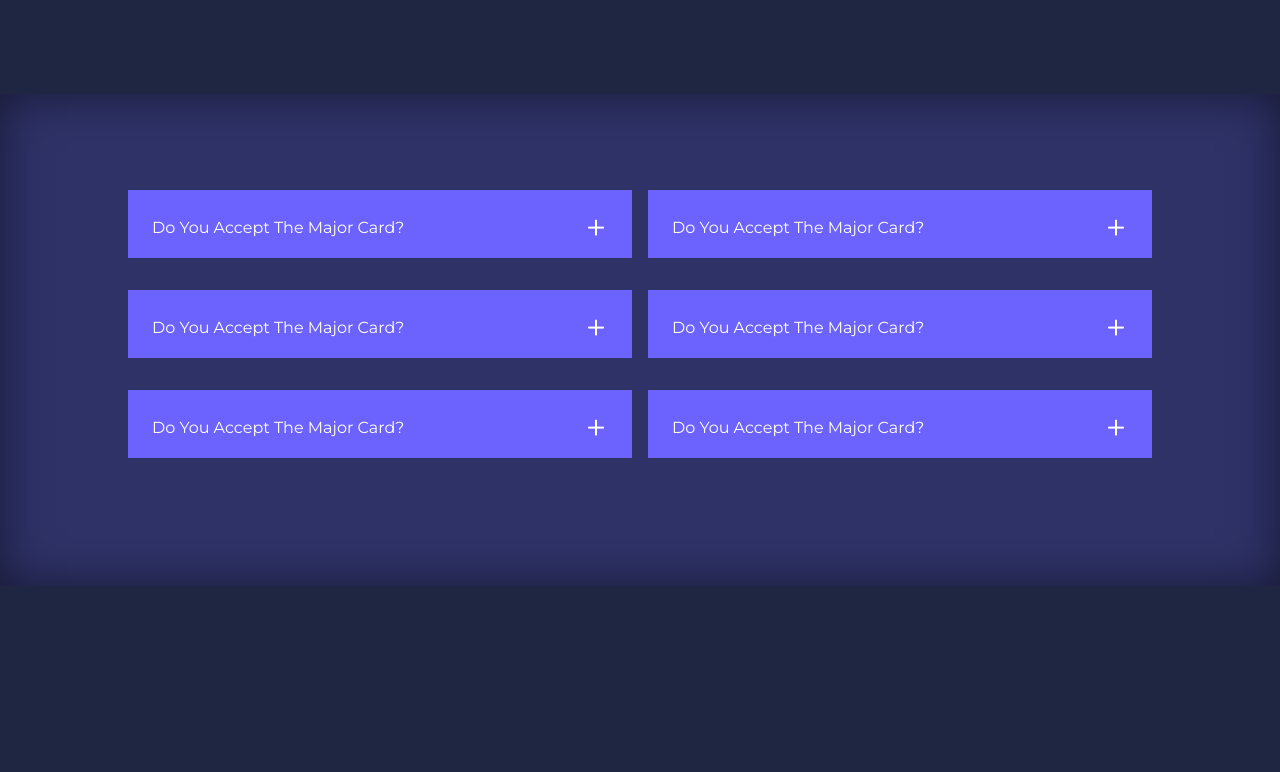
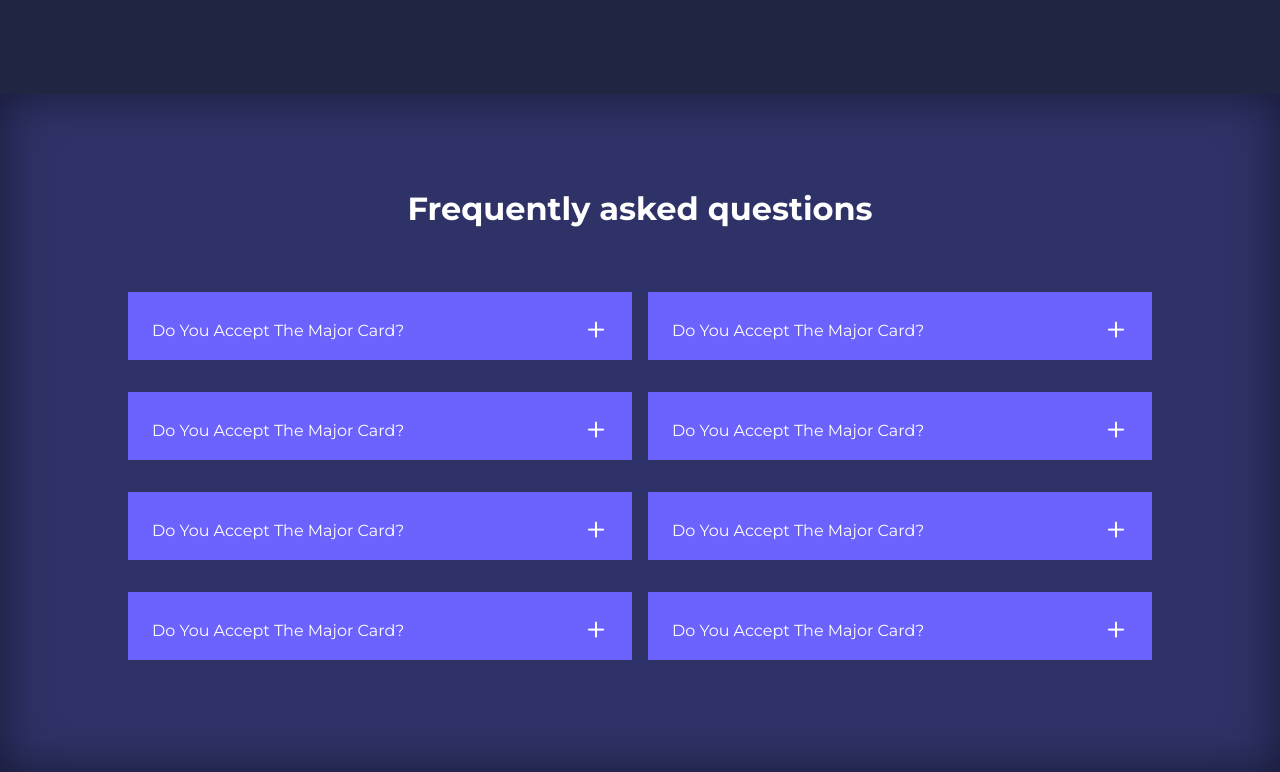
Before and after one commit to user-azizul/html-and-css-project, a plain HTML site: page education-web/index.html in a window 1280 px wide. Shown: the part 1985-2757 px from the top of the page. Before the commit the page ends 2571 px from the top, so only its background shows below. Drawn offline with nearby package versions, Linux system fonts and the light colour scheme.

Commit message:
fix some issue on faqs section

```diff
--- a/education-web/index.html
+++ b/education-web/index.html
@@ -172,8 +172,8 @@
     </section>
     <!-- FAQ section start -->
     <section class="faqs">
+      <h2>Frequently asked questions</h2>
       <div class="container faqs-container">
-        <div class="row">
         <article class="question">
           <div class="question-title">
             <p>Do you accept the major card?</p>
@@ -184,9 +184,9 @@
           </div>
           <div class="question-text">
             <p>
-                Lorem ipsum dolor sit amet consectetur adipisicing elit.
-                Inventore quidem ratione reprehenderit, impedit modi neque
-                blanditiis quos pariatur architecto cum!
+              Lorem ipsum dolor sit amet consectetur adipisicing elit. Inventore
+              quidem ratione reprehenderit, impedit modi neque blanditiis quos
+              pariatur architecto cum!
             </p>
           </div>
         </article>
@@ -200,9 +200,9 @@
           </div>
           <div class="question-text">
             <p>
-                Lorem ipsum dolor sit amet consectetur adipisicing elit.
-                Inventore quidem ratione reprehenderit, impedit modi neque
-                blanditiis quos pariatur architecto cum!
+              Lorem ipsum dolor sit amet consectetur adipisicing elit. Inventore
+              quidem ratione reprehenderit, impedit modi neque blanditiis quos
+              pariatur architecto cum!
             </p>
           </div>
         </article>
@@ -216,14 +216,13 @@
           </div>
           <div class="question-text">
             <p>
-                Lorem ipsum dolor sit amet consectetur adipisicing elit.
-                Inventore quidem ratione reprehenderit, impedit modi neque
-                blanditiis quos pariatur architecto cum!
+              Lorem ipsum dolor sit amet consectetur adipisicing elit. Inventore
+              quidem ratione reprehenderit, impedit modi neque blanditiis quos
+              pariatur architecto cum!
             </p>
           </div>
         </article>
-        </div>
-        <div class="row">
+
         <article class="question">
           <div class="question-title">
             <p>Do you accept the major card?</p>
@@ -234,9 +233,9 @@
           </div>
           <div class="question-text">
             <p>
-                Lorem ipsum dolor sit amet consectetur adipisicing elit.
-                Inventore quidem ratione reprehenderit, impedit modi neque
-                blanditiis quos pariatur architecto cum!
+              Lorem ipsum dolor sit amet consectetur adipisicing elit. Inventore
+              quidem ratione reprehenderit, impedit modi neque blanditiis quos
+              pariatur architecto cum!
             </p>
           </div>
         </article>
@@ -250,9 +249,9 @@
           </div>
           <div class="question-text">
             <p>
-                Lorem ipsum dolor sit amet consectetur adipisicing elit.
-                Inventore quidem ratione reprehenderit, impedit modi neque
-                blanditiis quos pariatur architecto cum!
+              Lorem ipsum dolor sit amet consectetur adipisicing elit. Inventore
+              quidem ratione reprehenderit, impedit modi neque blanditiis quos
+              pariatur architecto cum!
             </p>
           </div>
         </article>
@@ -266,13 +265,44 @@
           </div>
           <div class="question-text">
             <p>
-                Lorem ipsum dolor sit amet consectetur adipisicing elit.
-                Inventore quidem ratione reprehenderit, impedit modi neque
-                blanditiis quos pariatur architecto cum!
+              Lorem ipsum dolor sit amet consectetur adipisicing elit. Inventore
+              quidem ratione reprehenderit, impedit modi neque blanditiis quos
+              pariatur architecto cum!
             </p>
           </div>
         </article>
+        <article class="question">
+          <div class="question-title">
+            <p>Do you accept the major card?</p>
+            <button class="question-btn">
+              <span class="plus-icon"><i class="uil uil-plus"></i> </span>
+              <span class="minus-icon"><i class="uil uil-minus"></i> </span>
+            </button>
           </div>
+          <div class="question-text">
+            <p>
+              Lorem ipsum dolor sit amet consectetur adipisicing elit. Inventore
+              quidem ratione reprehenderit, impedit modi neque blanditiis quos
+              pariatur architecto cum!
+            </p>
+          </div>
+        </article>
+        <article class="question">
+          <div class="question-title">
+            <p>Do you accept the major card?</p>
+            <button class="question-btn">
+              <span class="plus-icon"><i class="uil uil-plus"></i> </span>
+              <span class="minus-icon"><i class="uil uil-minus"></i> </span>
+            </button>
+          </div>
+          <div class="question-text">
+            <p>
+              Lorem ipsum dolor sit amet consectetur adipisicing elit. Inventore
+              quidem ratione reprehenderit, impedit modi neque blanditiis quos
+              pariatur architecto cum!
+            </p>
+          </div>
+        </article>
       </div>
     </section>
     <script src="app.js"></script>
--- a/education-web/style.css
+++ b/education-web/style.css
@@ -281,11 +281,13 @@ Questions
   gap: 1rem;
 }
 .question {
+  display: flex;
+  align-items: flex-start;
+  height: fit-content;
+  flex-direction: column;
   background: var(--color-primary);
-  border-radius: var(--radius);
-  box-shadow: var(--light-shadow);
   padding: 1.5rem 1.5rem 0 1.5rem;
-  margin-bottom: 2rem;
+  margin-bottom: 1rem;
   transition: var(--transition);
   -webkit-transition: var(--transition);
   -moz-transition: var(--transition);
@@ -298,6 +300,7 @@ Questions
   align-items: center;
   text-transform: capitalize;
   padding-bottom: 1rem;
+  width: 100%;
 }
 
 .question-title p {
```
Lines whose indentation alone changed are shown as unchanged.
